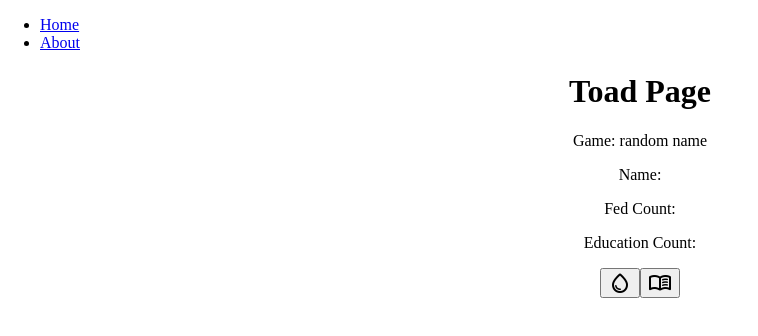
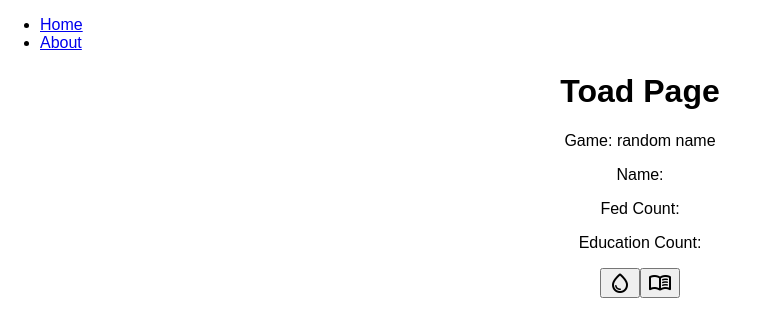
Before and after one commit to Achorn/toad-app, a React (Create React App) app: page /#/ in a window 1280 px wide. Shown: the top 336 px of the page, without its empty margins (0-758 px from the left). Built offline with nearby package versions, Linux system fonts and the light colour scheme; no server answers.

Commit message:
added futura sans serif. cant stand serif fonts right now

```diff
--- a/src/index.css
+++ b/src/index.css
@@ -3,6 +3,7 @@
 
 body {
   margin: 0 auto;
+  font-family: futura-pt, sans-serif;
 }
 
 .App {
```
